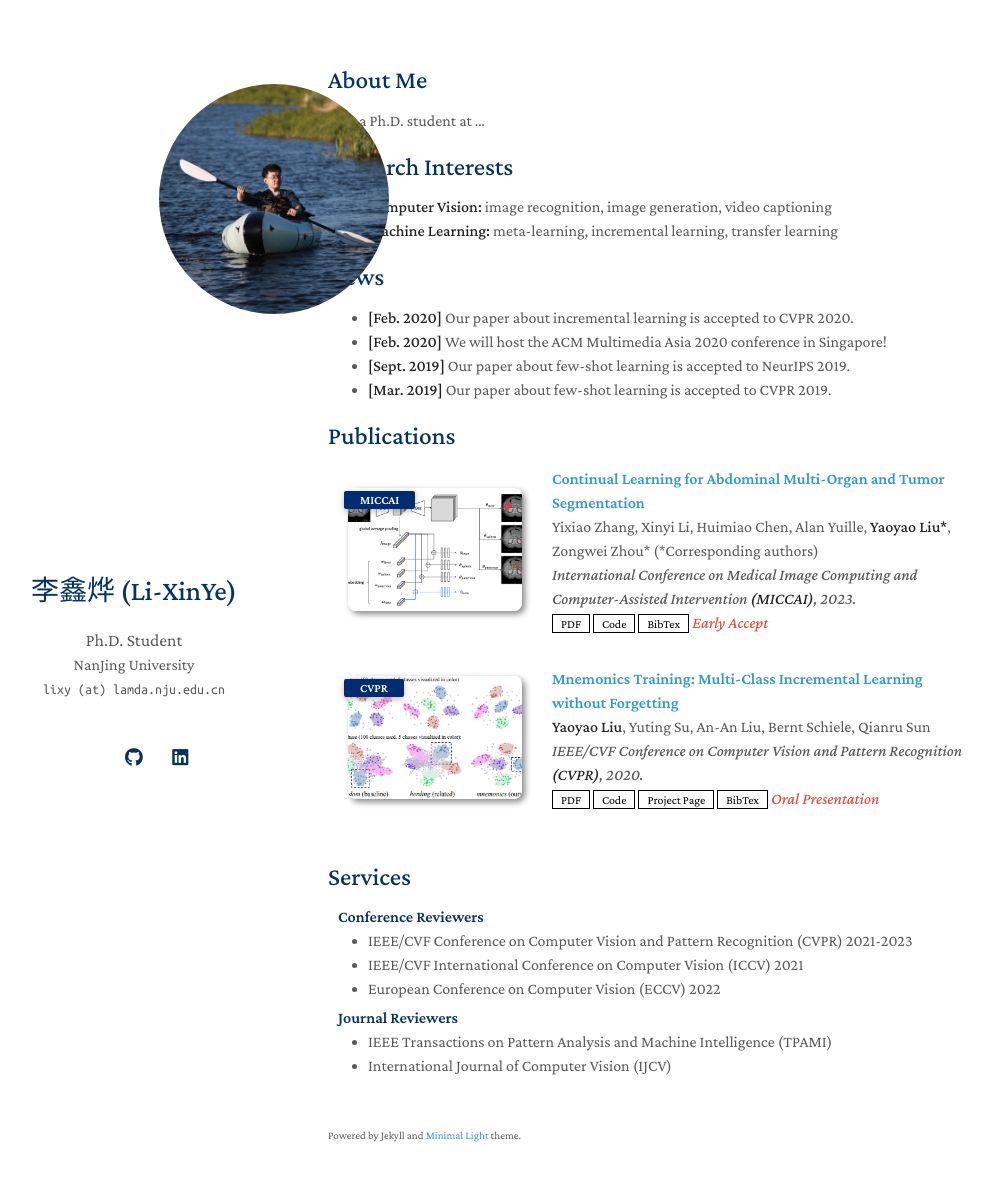
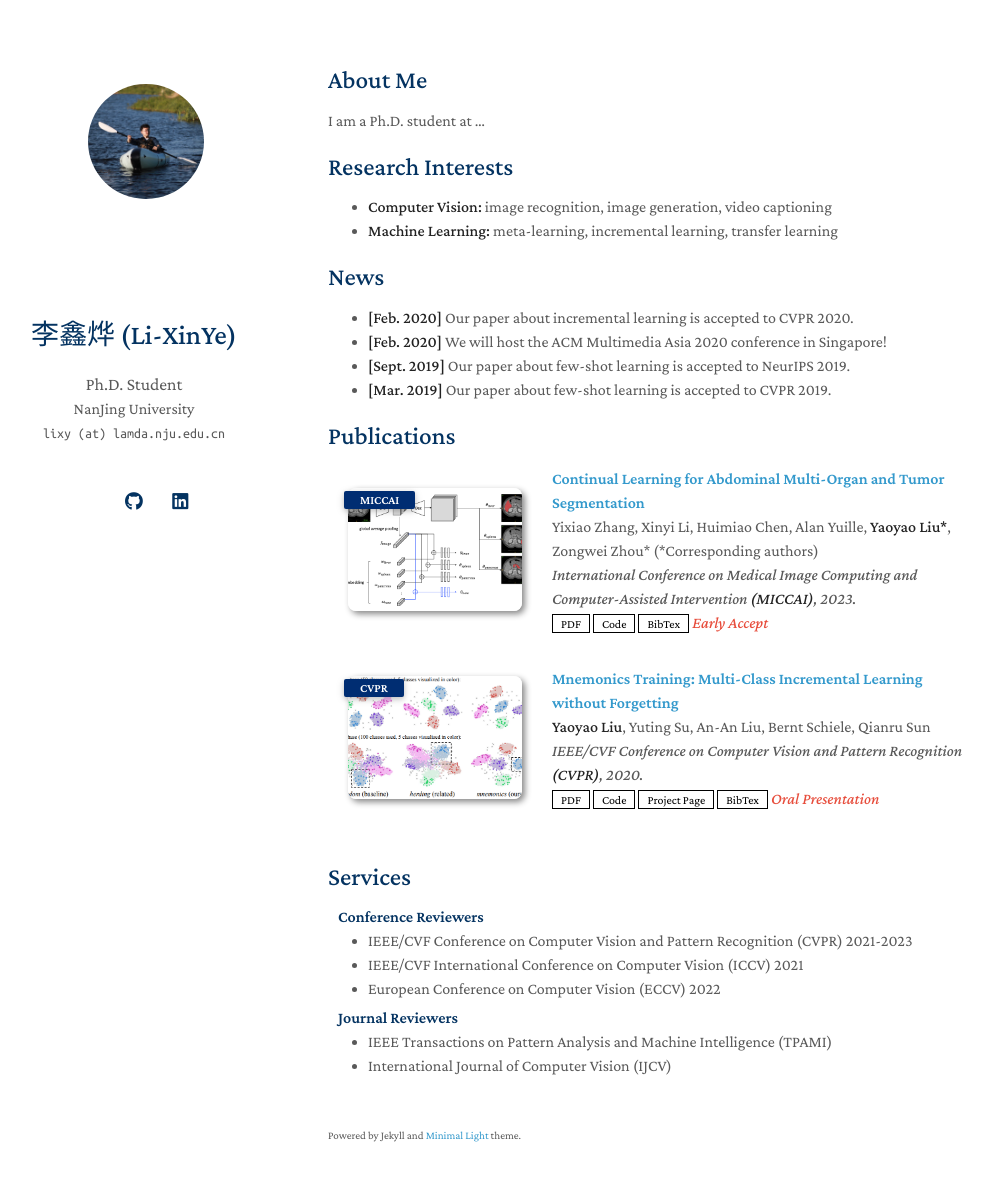
Before and after one commit to lixinye-nju/lixinye-nju.github.io, a Jekyll site: the page built from index.md, in a window 1280 px wide and 1216 px high. Shown: the top 1181 px of the window, without its empty margins (142-1135 px from the left). Built offline with Jekyll 4.4.1, drawn with Linux system fonts in a browser that asks for light colours; a style sheet for code colours, icons or effects is not loaded; our own code applies the rules of GitHub Pages for plain Markdown files.

Commit message:
Update homepage.html

```diff
--- a/_layouts/homepage.html
+++ b/_layouts/homepage.html
@@ -40,7 +40,7 @@
       <header>
 
         {% if site.avatar %}
-        <a class="image avatar" style="width: 512px; height: 512px;"><img src="{{ site.avatar }}" alt="avatar" /></a>
+        <a class="image avatar" style="width: 256px; height: 256px;"><img src="{{ site.avatar }}" alt="avatar" /></a>
         {% endif %}
 
         <h1>{{ site.title }}</h1>
```
